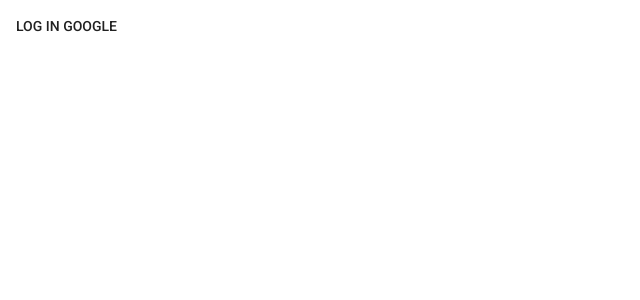
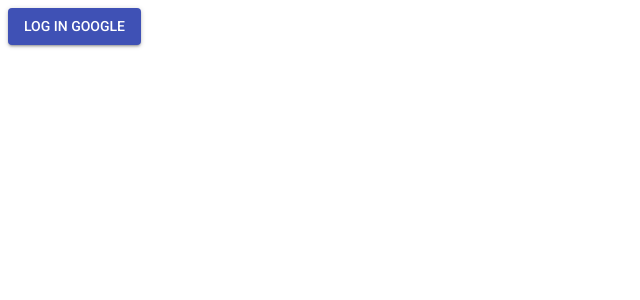
Before and after one commit to tripphamm/cloudmarks, a React (Create React App) app: page / in a window 1280 px wide. Shown: the top 300 px of the page, without its empty margins (0-640 px from the left). Built offline with nearby package versions, Linux system fonts and the light colour scheme.

Commit message:
Add a logout button

```diff
--- a/src/pages/Home.js
+++ b/src/pages/Home.js
@@ -1,11 +1,41 @@
-import React from "react";
+import React, { Component } from "react";
 import { Link } from "react-router-dom";
+import { Button } from "@material-ui/core";
+import { bindActionCreators } from "redux";
+import { connect } from "react-redux";
 
-export default function Home() {
-  return (
-    <div>
-      <h1>Home</h1>
-      <Link to="/addBookmark">New</Link>
-    </div>
+import { logOutUser } from "../state/asyncActionCreators";
+
+class Home extends Component {
+  render() {
+    return (
+      <div>
+        <h1>Home</h1>
+        <Link to="/addBookmark">New</Link>
+        <div style={{ marginTop: 40 }}>
+          <Button
+            variant="contained"
+            color="primary"
+            onClick={this.props.logOutUser}
+          >
+            Log out
+          </Button>
+        </div>
+      </div>
+    );
+  }
+}
+
+function mapDispatchToProps(dispatch) {
+  return bindActionCreators(
+    {
+      logOutUser
+    },
+    dispatch
   );
 }
+
+export default connect(
+  null,
+  mapDispatchToProps
+)(Home);
--- a/src/pages/SignIn.js
+++ b/src/pages/SignIn.js
@@ -8,7 +8,13 @@
 class SignIn extends Component {
   render() {
     return (
-      <Button onClick={this.props.logInUserViaGoogle}>LOG IN GOOGLE</Button>
+      <Button
+        variant="contained"
+        color="primary"
+        onClick={this.props.logInUserViaGoogle}
+      >
+        LOG IN GOOGLE
+      </Button>
     );
   }
 }
```
